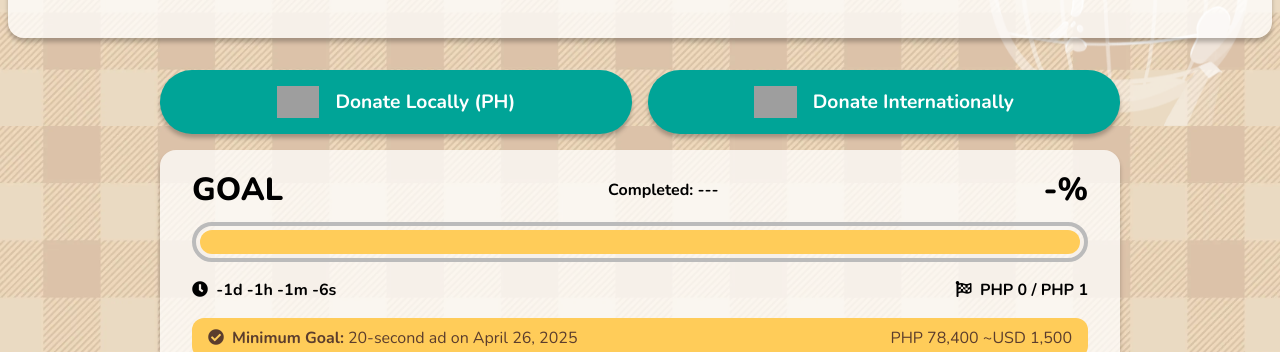
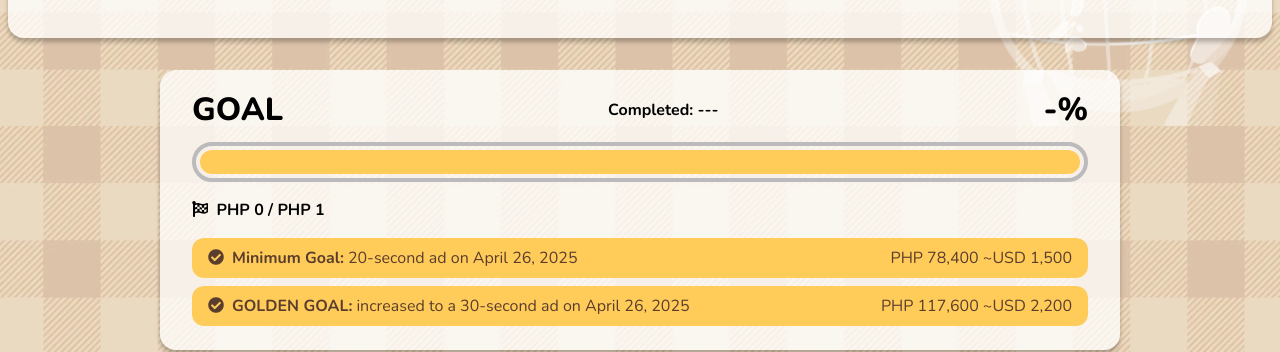
Before and after one commit to HoloProFansPH/moomin-worldwide, a React (Vite) app: page / in a window 1280 px wide. Shown: the part 674-1026 px from the top of the page. Built offline with nearby package versions, Linux system fonts and the light colour scheme; no server answers; grey boxes are pictures that could not be loaded.

Commit message:
hide main buttons and countdown

```diff
--- a/src/Home.tsx
+++ b/src/Home.tsx
@@ -2,7 +2,7 @@
 import HomeDescription from "./components/HomeDescription.tsx";
 import Card from "./components/Card.tsx";
 import { Fragment } from "react";
-import MainButton from "./components/MainButton.tsx";
+//import MainButton from "./components/MainButton.tsx";
 import GoalTracker from "./components/GoalTracker.tsx";
 import FAQ from "./components/FAQ.tsx";
 import ProjectsList from "./components/ProjectsList.tsx"
@@ -25,11 +25,11 @@ function Home() {
             <ArtGallery />
             <MessageGallery />
             <div className="standardDiv">
-                <div className="buttonRow">
-                    {/*<MainButton link="https://forms.gle/bEHjHFqBSTtTAvY6A" img="art.svg" text="Contribute Artworks"/>*/}
+                {/*<div className="buttonRow">
+                    <MainButton link="https://forms.gle/bEHjHFqBSTtTAvY6A" img="art.svg" text="Contribute Artworks"/>
                     <MainButton link="https://forms.gle/cYhrNWoQjDfBJEH29" img="ph.svg" text="Donate Locally (PH)"/>
                     <MainButton link="https://ko-fi.com/moominmanila/" img="worldmap.svg" text="Donate Internationally"/>
-                </div>
+                </div>*/}
                 <GoalTracker/>
                 <Card text={<Fragment><b>Campaign Ends on April 30, 2025.</b><br/>
                     Excess money depending on what goal was reached, will be donated to HARIBON Foundation, an environmental
--- a/src/components/GoalTracker.tsx
+++ b/src/components/GoalTracker.tsx
@@ -103,8 +103,7 @@ function GoalTracker() {
             {/*<span id="goalNameMobile">In Progress: <i>{currentGoalName}</i></span>*/}
             <span id="goalNameMobile">Completed: <i>{currentGoalName}</i></span>
             <div className="goalMeterData">
-                <span><i className="fa fa-clock"></i> {/*{deadline}*/}<Timer />
-                </span>
+                {/*<span><i className="fa fa-clock"></i> {deadline}<Timer /></span>*/}
                 <span><i className="fa fa-flag-checkered"></i> PHP {donationAmount} / PHP {currentCheckpointPHP}</span>
             </div>
             <div className="tableFlex">
```
